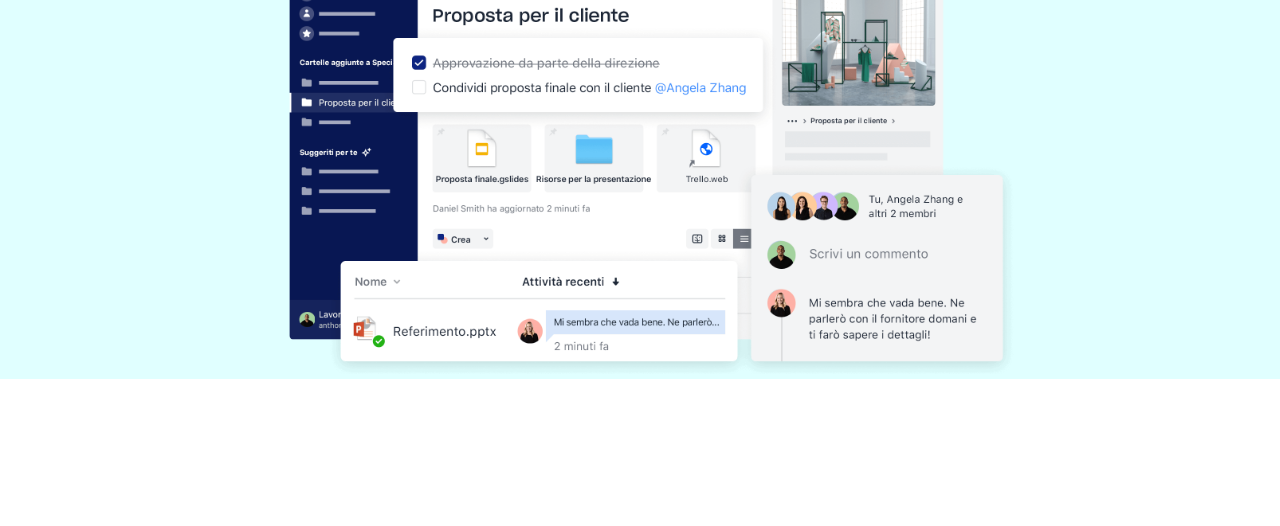
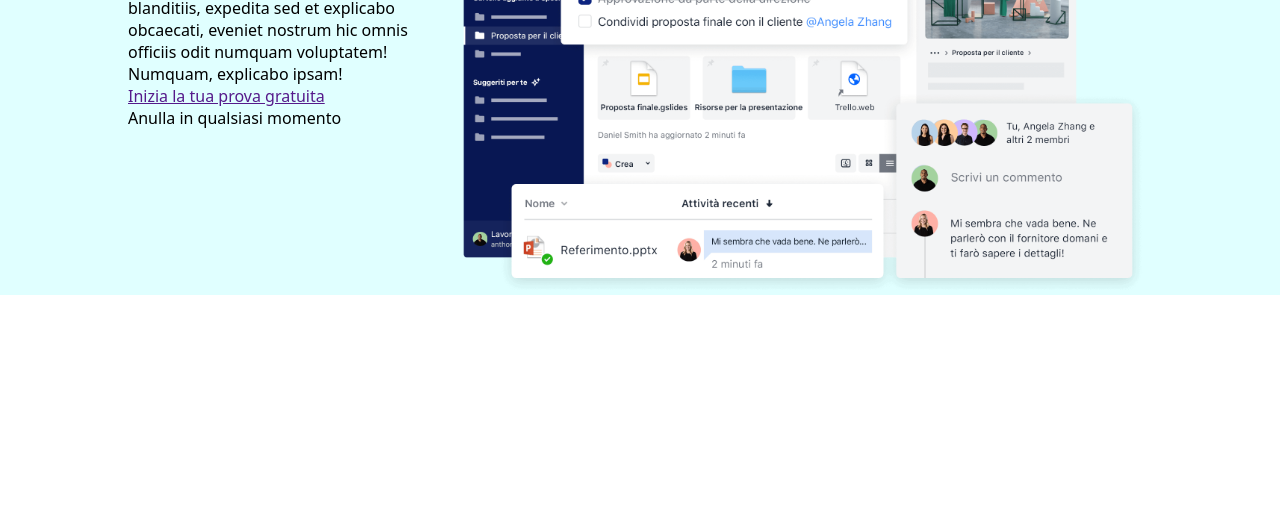
Before and after one commit to Anatoliegit88/htmlcss-dropbox, a plain HTML site: page index.html in a window 1280 px wide. Shown: the part 274-800 px from the top of the page. Drawn offline with Linux system fonts and the light colour scheme.

Commit message:
jumbatron

```diff
--- a/index.html
+++ b/index.html
@@ -34,10 +34,11 @@
     <!-- main -->
     <main>
       <div class="container">
-        <div class="flex-container">
         <h1 class="title">
           Tutto ciò che ti serve per il lavoro, in un unico posto
         </h1>
+        <div class="container-text-flex">
+          <div class="flex-container">
             <div class="parag">
               <p>
                 Lorem ipsum dolor sit amet consectetur adipisicing elit. Sequi
@@ -49,6 +50,7 @@
               </p>
               <a href="">Inizia la tua prova gratuita</a>
               <p>Anulla in qualsiasi momento</p>
+            </div>
             <div class="img-div">
               <img class="jumbo" src="img/jumbo.png" alt="" />
             </div>
@@ -58,15 +60,3 @@
     </main>
   </body>
 </html>
-
-<!-- <span class="txt-header">Supporto</span>
-            <span>Contatta l'ufficio vendite</span>
-            <span>Accedi</span>
-            <span class="cta">Inizia</span> -->
-
-<!-- <div class="header-right">
-          <span class="txt-header">Perché Dropbox</span>
-          <span class="txt-header">Funzioni</span>
-          <span class="txt-header">Piani e Prezzi</span>
-          <img src="img/logo-small.png" alt="logo" />
-        </div> -->
--- a/style.css
+++ b/style.css
@@ -7,12 +7,10 @@ html {
   font-family: system-ui, -apple-system, BlinkMacSystemFont, "Segoe UI", Roboto,
     Oxygen, Ubuntu, Cantarell, "Open Sans", "Helvetica Neue", sans-serif;
 }
-
+/* Header */
 .header {
   display: flex;
   justify-content: space-between;
-
-  padding: 1em;
   align-items: center;
 }
 
@@ -36,19 +34,37 @@ li {
   padding: 1em;
   justify-content: space-between;
 }
+/* /Header */
 
+/* Hero */
 .container {
   background-color: lightcyan;
 }
 
-.flex-container {
-  width: 80%;
-  display: flex;
-}
 .title {
   text-align: center;
+  padding: 1em;
 }
 
 .jumbo {
   width: 100%;
 }
+
+.container-text-flex {
+  width: 80%;
+  display: flex;
+  margin: 0 auto;
+}
+
+.flex-container {
+  display: flex;
+}
+
+.parag {
+  width: 30%;
+}
+.img-div {
+  width: 70%;
+}
+
+/* /Hero */
```
Lines whose indentation alone changed are shown as unchanged.
